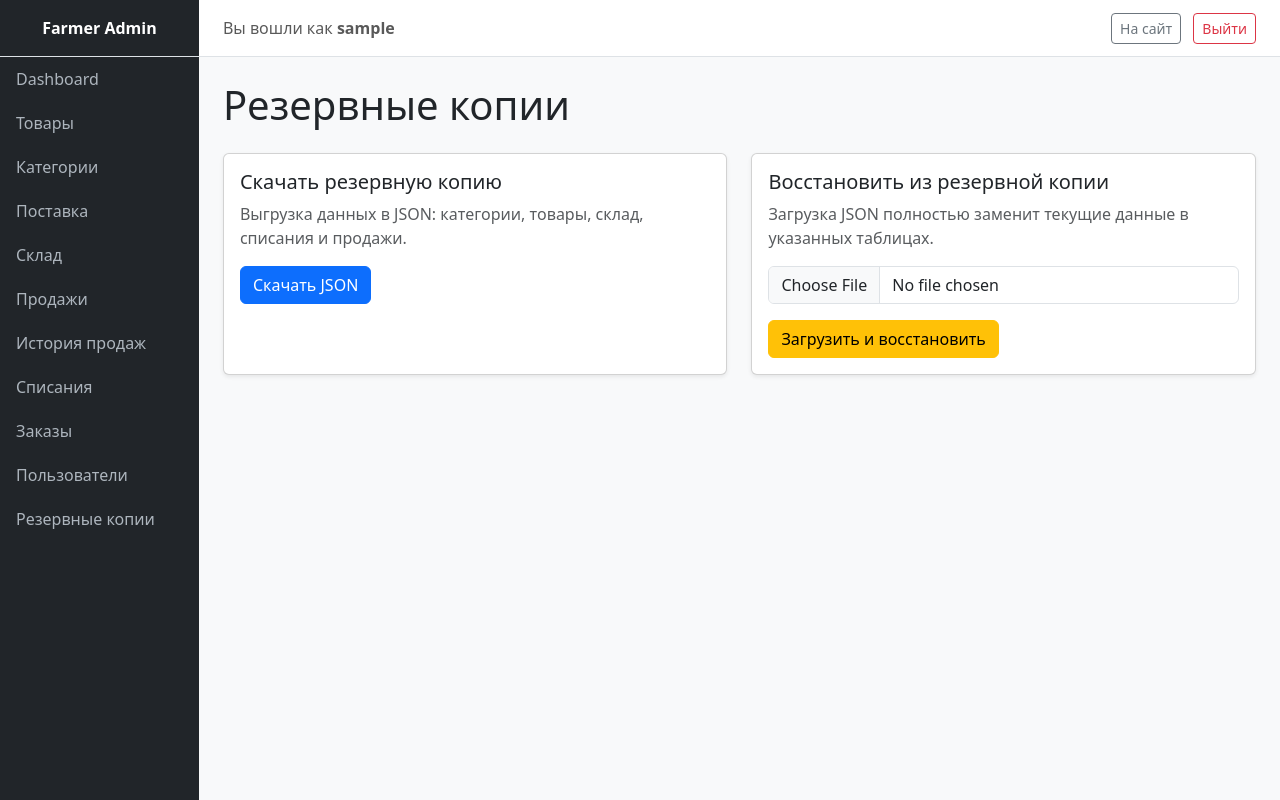
After one commit to Nelehrom/Farmer_store, a Flask app: page /admin/backup in a window 1280 px wide. The commit adds this page. Run offline with Flask 3, Linux system fonts and the light colour scheme; a user stored in the database is signed in; tables that the repository leaves empty hold one stand-in row (values such as "Sample post").

Commit message:
Добавить рабочий dashboard и JSON-резервное копирование

```diff
--- a/app/routes.py
+++ b/app/routes.py
@@ -1,10 +1,12 @@
 from functools import wraps
 from datetime import date, timedelta
 from decimal import Decimal
+from io import BytesIO
+import json
 
 from flask import (
     Blueprint, render_template, redirect, url_for, flash,
-    request, abort, session
+    request, abort, session, send_file
 )
 from flask_login import login_user, logout_user, login_required, current_user
 from sqlalchemy.orm import load_only
@@ -191,7 +193,207 @@ def category_view(category_id):
 @admin_bp.route("/")
 @admin_required
 def dashboard():
-    return render_template("admin/dashboard.html")
+    today = date.today()
+    soon_border = today + timedelta(days=3)
+
+    expired_batches = Batch.query.filter(Batch.expires_at < today).count()
+    expiring_batches = Batch.query.filter(Batch.expires_at >= today, Batch.expires_at <= soon_border).count()
+    stock_products = db.session.query(Batch.product_id).distinct().count()
+    today_sales = Sale.query.filter(db.func.date(Sale.created_at) == today).count()
+
+    recent_sales = (
+        Sale.query
+        .order_by(Sale.created_at.desc())
+        .limit(7)
+        .all()
+    )
+
+    return render_template(
+        "admin/dashboard.html",
+        today_sales=today_sales,
+        expired_batches=expired_batches,
+        expiring_batches=expiring_batches,
+        stock_products=stock_products,
+        recent_sales=recent_sales,
+    )
+
+
+@admin_bp.route("/backup", methods=["GET"])
+@admin_required
+def admin_backup_page():
+    return render_template("admin/backup.html")
+
+
+@admin_bp.route("/backup/download", methods=["GET"])
+@admin_required
+def admin_backup_download():
+    backup_data = {
+        "meta": {
+            "created_at": date.today().isoformat(),
+            "app": "Farmer_store"
+        },
+        "categories": [
+            {"id": c.id, "name": c.name, "image_url": c.image_url}
+            for c in Category.query.order_by(Category.id.asc()).all()
+        ],
+        "products": [
+            {
+                "id": p.id,
+                "name": p.name,
+                "description": p.description,
+                "details": p.details,
+                "is_weight_based": p.is_weight_based,
+                "price": str(p.price),
+                "is_frozen": p.is_frozen,
+                "is_discounted": p.is_discounted,
+                "supplier_name": p.supplier_name,
+                "image_url": p.image_url,
+                "tags": p.tags,
+                "shelf_life_days": p.shelf_life_days,
+                "category_id": p.category_id,
+            }
+            for p in Product.query.order_by(Product.id.asc()).all()
+        ],
+        "batches": [
+            {
+                "id": b.id,
+                "product_id": b.product_id,
+                "quantity": str(b.quantity),
+                "produced_at": b.produced_at.isoformat(),
+                "expires_at": b.expires_at.isoformat(),
+            }
+            for b in Batch.query.order_by(Batch.id.asc()).all()
+        ],
+        "write_offs": [
+            {
+                "id": w.id,
+                "product_id": w.product_id,
+                "quantity": str(w.quantity),
+                "reason": w.reason,
+                "created_at": w.created_at.isoformat() if w.created_at else None,
+            }
+            for w in WriteOff.query.order_by(WriteOff.id.asc()).all()
+        ],
+        "sales": [
+            {
+                "id": s.id,
+                "created_at": s.created_at.isoformat() if s.created_at else None,
+                "items": [
+                    {
+                        "id": i.id,
+                        "product_id": i.product_id,
+                        "quantity": str(i.quantity),
+                        "unit_price": str(i.unit_price),
+                        "line_total": str(i.line_total),
+                        "source_produced_at": i.source_produced_at.isoformat() if i.source_produced_at else None,
+                    }
+                    for i in s.items
+                ]
+            }
+            for s in Sale.query.order_by(Sale.id.asc()).all()
+        ]
+    }
+
+    payload = json.dumps(backup_data, ensure_ascii=False, indent=2)
+    buffer = BytesIO(payload.encode("utf-8"))
+    filename = f"farmer_store_backup_{date.today().strftime('%Y%m%d')}.json"
+
+    return send_file(
+        buffer,
+        as_attachment=True,
+        download_name=filename,
+        mimetype="application/json",
+    )
+
+
+@admin_bp.route("/backup/upload", methods=["POST"])
+@admin_required
+def admin_backup_upload():
+    file = request.files.get("backup_file")
+    if not file or not getattr(file, "filename", ""):
+        flash("Выберите JSON-файл для восстановления", "warning")
+        return redirect(url_for("admin.admin_backup_page"))
+
+    try:
+        payload = json.load(file)
+    except Exception:
+        flash("Не удалось прочитать JSON-файл", "danger")
+        return redirect(url_for("admin.admin_backup_page"))
+
+    required_keys = {"categories", "products", "batches", "write_offs", "sales"}
+    if not required_keys.issubset(set(payload.keys())):
+        flash("Неверный формат резервной копии", "danger")
+        return redirect(url_for("admin.admin_backup_page"))
+
+    try:
+        SaleItem.query.delete()
+        Sale.query.delete()
+        WriteOff.query.delete()
+        Batch.query.delete()
+        Product.query.delete()
+        Category.query.delete()
+
+        for c in payload["categories"]:
+            db.session.add(Category(id=c["id"], name=c["name"], image_url=c.get("image_url")))
+
+        for p in payload["products"]:
+            db.session.add(Product(
+                id=p["id"],
+                name=p["name"],
+                description=p.get("description"),
+                details=p.get("details"),
+                is_weight_based=bool(p.get("is_weight_based", False)),
+                price=Decimal(str(p["price"])),
+                is_frozen=bool(p.get("is_frozen", False)),
+                is_discounted=bool(p.get("is_discounted", False)),
+                supplier_name=p.get("supplier_name"),
+                image_url=p.get("image_url"),
+                tags=p.get("tags"),
+                shelf_life_days=int(p.get("shelf_life_days", 7)),
+                category_id=p.get("category_id"),
+            ))
+
+        for b in payload["batches"]:
+            db.session.add(Batch(
+                id=b["id"],
+                product_id=b["product_id"],
+                quantity=Decimal(str(b["quantity"])),
+                produced_at=date.fromisoformat(b["produced_at"]),
+                expires_at=date.fromisoformat(b["expires_at"]),
+            ))
+
+        for w in payload["write_offs"]:
+            db.session.add(WriteOff(
+                id=w["id"],
+                product_id=w["product_id"],
+                quantity=Decimal(str(w["quantity"])),
+                reason=w["reason"],
+            ))
+
+        for s in payload["sales"]:
+            sale = Sale(id=s["id"])
+            db.session.add(sale)
+            db.session.flush()
+
+            for i in s.get("items", []):
+                db.session.add(SaleItem(
+                    id=i["id"],
+                    sale_id=sale.id,
+                    product_id=i["product_id"],
+                    quantity=Decimal(str(i["quantity"])),
+                    unit_price=Decimal(str(i["unit_price"])),
+                    line_total=Decimal(str(i["line_total"])),
+                    source_produced_at=date.fromisoformat(i["source_produced_at"]) if i.get("source_produced_at") else None,
+                ))
+
+        db.session.commit()
+    except Exception:
+        db.session.rollback()
+        flash("Ошибка восстановления. Проверьте корректность файла.", "danger")
+        return redirect(url_for("admin.admin_backup_page"))
+
+    flash("Резервная копия успешно восстановлена", "success")
+    return redirect(url_for("admin.dashboard"))
 
 
 # ---- Products CRUD ----
--- /dev/null
+++ b/app/templates/admin/backup.html
@@ -0,0 +1,35 @@
+{% extends "admin/base.html" %}
+
+{% block title %}Резервные копии{% endblock %}
+
+{% block content %}
+<h1 class="mb-4">Резервные копии</h1>
+
+<div class="row g-4">
+  <div class="col-lg-6">
+    <div class="card shadow-sm h-100">
+      <div class="card-body">
+        <h5 class="card-title">Скачать резервную копию</h5>
+        <p class="text-muted">Выгрузка данных в JSON: категории, товары, склад, списания и продажи.</p>
+        <a href="{{ url_for('admin.admin_backup_download') }}" class="btn btn-primary">Скачать JSON</a>
+      </div>
+    </div>
+  </div>
+
+  <div class="col-lg-6">
+    <div class="card shadow-sm h-100">
+      <div class="card-body">
+        <h5 class="card-title">Восстановить из резервной копии</h5>
+        <p class="text-muted">Загрузка JSON полностью заменит текущие данные в указанных таблицах.</p>
+
+        <form method="post" action="{{ url_for('admin.admin_backup_upload') }}" enctype="multipart/form-data">
+          <div class="mb-3">
+            <input type="file" name="backup_file" accept="application/json,.json" class="form-control" required>
+          </div>
+          <button type="submit" class="btn btn-warning">Загрузить и восстановить</button>
+        </form>
+      </div>
+    </div>
+  </div>
+</div>
+{% endblock %}
--- a/app/templates/admin/base.html
+++ b/app/templates/admin/base.html
@@ -56,7 +56,7 @@
     <a href="{{ url_for('admin.admin_writeoffs') }}">Списания</a>
     <a href="/admin/orders">Заказы</a>
     <a href="/admin/users">Пользователи</a>
-    <a href="/admin/backup">Резервные копии</a>
+    <a href="{{ url_for('admin.admin_backup_page') }}">Резервные копии</a>
   </div>
 
   <!-- MAIN CONTENT -->
```
Also changed, not shown: app/templates/admin/dashboard.html (+22 -12 lines).
